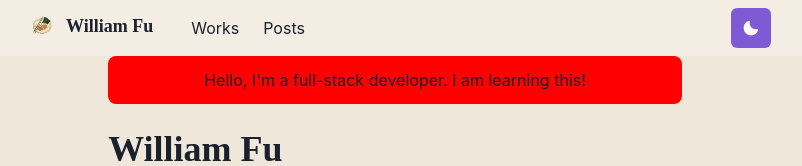
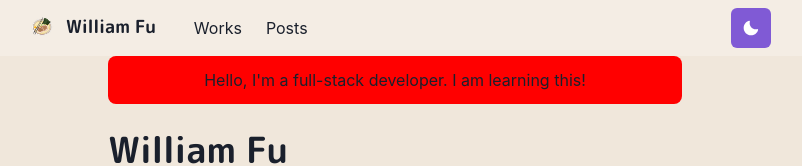
Before and after one commit to williamfu24/portfolio, a Next.js app: page / in a window 1280 px wide. Shown: the top 166 px of the page, without its empty margins (245-1047 px from the left). Built offline with nearby package versions, Linux system fonts and the light colour scheme.

Commit message:
change font

```diff
--- /dev/null
+++ b/components/fonts.js
@@ -0,0 +1,11 @@
+import { Global } from '@emotion/react'
+
+const Fonts = () => (
+  <Global
+    styles={`
+      @import url('https://fonts.googleapis.com/css2?family=M+PLUS+Rounded+1c:wght@300;700&display=swap');
+      `}
+  />
+)
+
+export default Fonts
--- a/pages/_app.js
+++ b/pages/_app.js
@@ -1,10 +1,12 @@
 import { ChakraProvider } from '@chakra-ui/react'
 import Layout from '../components/layouts/main'
+import Fonts from "../components/fonts"
 import theme from '../lib/theme'
 
 const Website = ({ Component, pageProps, router })=>{
   return(
     <ChakraProvider theme={theme}>
+      <Fonts />
       <Layout router={router}>
         <Component {...pageProps} key={router.route} />
       </Layout>
```
